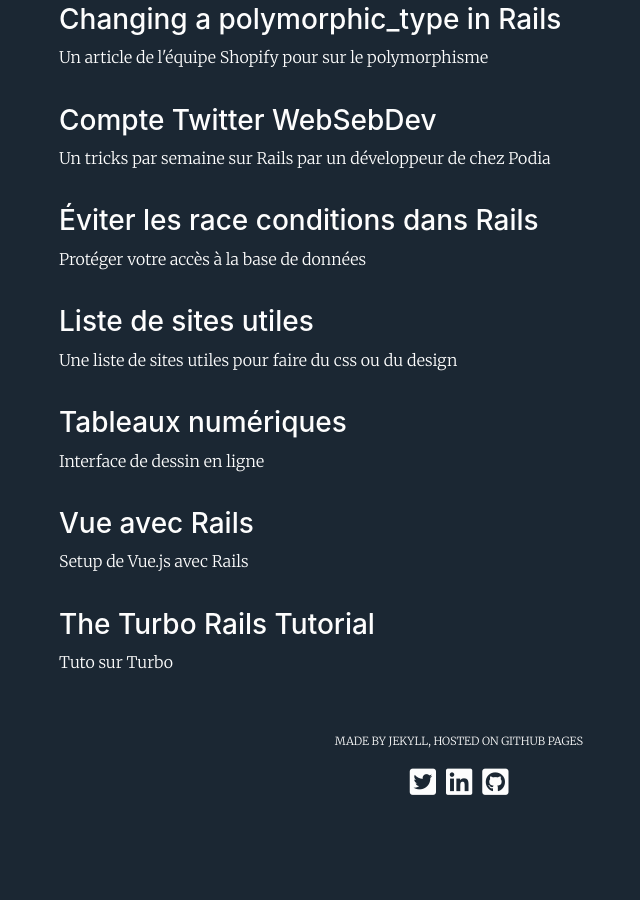
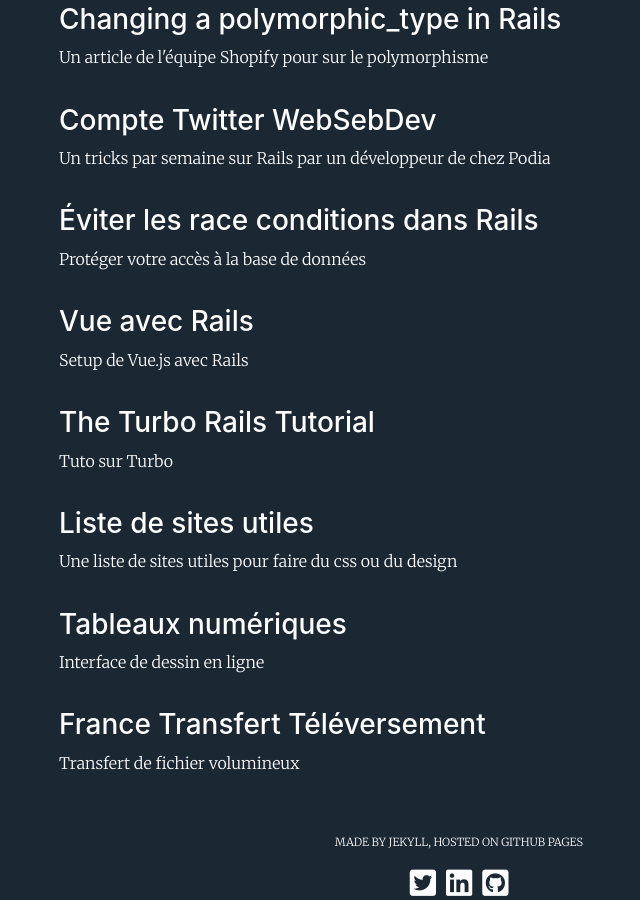
Before and after one commit to alexandrebk/alexandrebk.github.io, a Jekyll site: the page built from resources.html, in a window 1280 px wide and 900 px high, scrolled down 2282 px. Shown: the whole window, without its empty margins (181-821 px from the left). Built offline with Jekyll 4.4.1, drawn with Linux system fonts in a browser that asks for light colours; nearby versions of some CDN libraries; before the commit the page ends 3081 px from its top, so only the background shows below that.

Commit message:
Updates resource list

```diff
--- a/_data/resources.yml
+++ b/_data/resources.yml
@@ -67,15 +67,18 @@
 - title:   "Éviter les race conditions dans Rails"
   link:    "https://www.honeybadger.io/blog/avoid-race-condition-in-rails/"
   content: "Protéger votre accès à la base de données"
+- title:   "Vue avec Rails"
+  link:    "https://www.bootrails.com/blog/ruby-on-rails-and-vuejs-tutorial-a-how-to-guide/"
+  content: "Setup de Vue.js avec Rails"
+- title:   "The Turbo Rails Tutorial"
+  link:    "https://www.hotrails.dev/"
+  content: "Tuto sur Turbo"
 - title:   "Liste de sites utiles"
   link:    "https://medium.com/@Cesscode/list-of-useful-websites-every-web-developer-should-know-about-c8561b862e5f"
   content: "Une liste de sites utiles pour faire du css ou du design"
 - title:   "Tableaux numériques"
   link:    "https://excalidraw.com/"
   content: "Interface de dessin en ligne"
-- title:   "Vue avec Rails"
-  link:    "https://www.bootrails.com/blog/ruby-on-rails-and-vuejs-tutorial-a-how-to-guide/"
-  content: "Setup de Vue.js avec Rails"
-- title:   "The Turbo Rails Tutorial"
-  link:   "https://www.hotrails.dev/"
-  content: "Tuto sur Turbo"
+- title:   "France Transfert Téléversement"
+  link:    "https://www.hotrails.dev/"
+  content: "Transfert de fichier volumineux"
```
